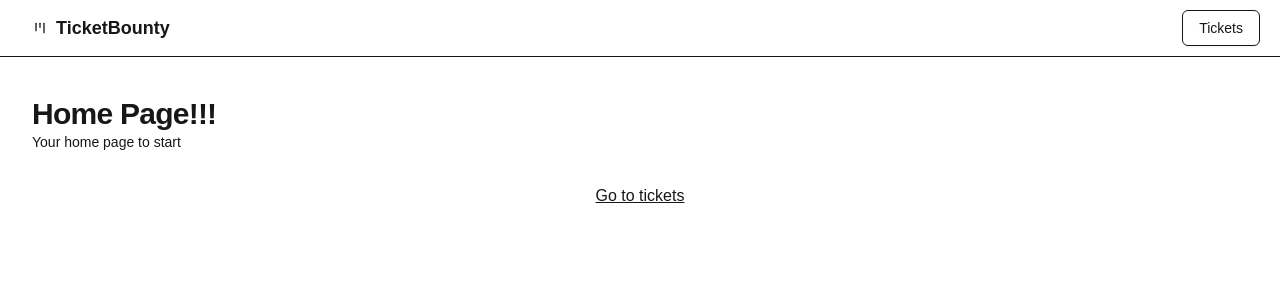
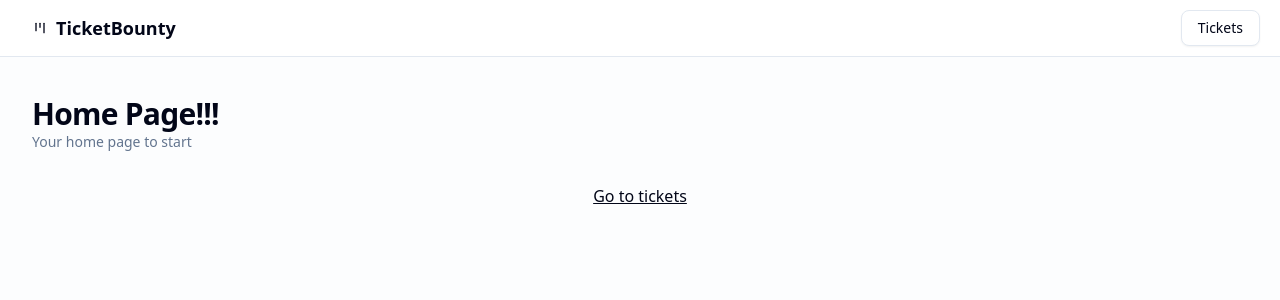
Before and after one commit to andreww334/the-road-to-next, a Next.js app: page / in a window 1280 px wide. Shown: the top 300 px of the page. Built offline with nearby package versions, Linux system fonts and the light colour scheme.

Commit message:
shadcn globals.css

```diff
--- a/src/app/globals.css
+++ b/src/app/globals.css
@@ -1,38 +1,122 @@
 @import "tailwindcss";
+@import "tw-animate-css";
 
-:root {
-  --background: #ffffff;
-  --foreground: #171717;
-}
+@custom-variant dark (&:is(.dark *));
 
 @theme inline {
   --color-background: var(--background);
   --color-foreground: var(--foreground);
   --font-sans: var(--font-geist-sans);
   --font-mono: var(--font-geist-mono);
-  --animate-fade-from-top: fade-from-top 0.5s ease-out;
-    @keyframes fade-from-top {
-      0% {
-        opacity: 0;
-        transform: translateY(-16px);
-      }
-
-      100% {
-        opacity: 1;
-        transform: translateY(0);
-      }
-    }
+  --color-sidebar-ring: var(--sidebar-ring);
+  --color-sidebar-border: var(--sidebar-border);
+  --color-sidebar-accent-foreground: var(--sidebar-accent-foreground);
+  --color-sidebar-accent: var(--sidebar-accent);
+  --color-sidebar-primary-foreground: var(--sidebar-primary-foreground);
+  --color-sidebar-primary: var(--sidebar-primary);
+  --color-sidebar-foreground: var(--sidebar-foreground);
+  --color-sidebar: var(--sidebar);
+  --color-chart-5: var(--chart-5);
+  --color-chart-4: var(--chart-4);
+  --color-chart-3: var(--chart-3);
+  --color-chart-2: var(--chart-2);
+  --color-chart-1: var(--chart-1);
+  --color-ring: var(--ring);
+  --color-input: var(--input);
+  --color-border: var(--border);
+  --color-destructive: var(--destructive);
+  --color-accent-foreground: var(--accent-foreground);
+  --color-accent: var(--accent);
+  --color-muted-foreground: var(--muted-foreground);
+  --color-muted: var(--muted);
+  --color-secondary-foreground: var(--secondary-foreground);
+  --color-secondary: var(--secondary);
+  --color-primary-foreground: var(--primary-foreground);
+  --color-primary: var(--primary);
+  --color-popover-foreground: var(--popover-foreground);
+  --color-popover: var(--popover);
+  --color-card-foreground: var(--card-foreground);
+  --color-card: var(--card);
+  --radius-sm: calc(var(--radius) - 4px);
+  --radius-md: calc(var(--radius) - 2px);
+  --radius-lg: var(--radius);
+  --radius-xl: calc(var(--radius) + 4px);
 }
 
-@media (prefers-color-scheme: dark) {
-  :root {
-    --background: #0a0a0a;
-    --foreground: #ededed;
+:root {
+  --radius: 0.625rem;
+  --background: oklch(1 0 0);
+  --foreground: oklch(0.129 0.042 264.695);
+  --card: oklch(1 0 0);
+  --card-foreground: oklch(0.129 0.042 264.695);
+  --popover: oklch(1 0 0);
+  --popover-foreground: oklch(0.129 0.042 264.695);
+  --primary: oklch(0.208 0.042 265.755);
+  --primary-foreground: oklch(0.984 0.003 247.858);
+  --secondary: oklch(0.968 0.007 247.896);
+  --secondary-foreground: oklch(0.208 0.042 265.755);
+  --muted: oklch(0.968 0.007 247.896);
+  --muted-foreground: oklch(0.554 0.046 257.417);
+  --accent: oklch(0.968 0.007 247.896);
+  --accent-foreground: oklch(0.208 0.042 265.755);
+  --destructive: oklch(0.577 0.245 27.325);
+  --border: oklch(0.929 0.013 255.508);
+  --input: oklch(0.929 0.013 255.508);
+  --ring: oklch(0.704 0.04 256.788);
+  --chart-1: oklch(0.646 0.222 41.116);
+  --chart-2: oklch(0.6 0.118 184.704);
+  --chart-3: oklch(0.398 0.07 227.392);
+  --chart-4: oklch(0.828 0.189 84.429);
+  --chart-5: oklch(0.769 0.188 70.08);
+  --sidebar: oklch(0.984 0.003 247.858);
+  --sidebar-foreground: oklch(0.129 0.042 264.695);
+  --sidebar-primary: oklch(0.208 0.042 265.755);
+  --sidebar-primary-foreground: oklch(0.984 0.003 247.858);
+  --sidebar-accent: oklch(0.968 0.007 247.896);
+  --sidebar-accent-foreground: oklch(0.208 0.042 265.755);
+  --sidebar-border: oklch(0.929 0.013 255.508);
+  --sidebar-ring: oklch(0.704 0.04 256.788);
+}
+
+.dark {
+  --background: oklch(0.129 0.042 264.695);
+  --foreground: oklch(0.984 0.003 247.858);
+  --card: oklch(0.208 0.042 265.755);
+  --card-foreground: oklch(0.984 0.003 247.858);
+  --popover: oklch(0.208 0.042 265.755);
+  --popover-foreground: oklch(0.984 0.003 247.858);
+  --primary: oklch(0.929 0.013 255.508);
+  --primary-foreground: oklch(0.208 0.042 265.755);
+  --secondary: oklch(0.279 0.041 260.031);
+  --secondary-foreground: oklch(0.984 0.003 247.858);
+  --muted: oklch(0.279 0.041 260.031);
+  --muted-foreground: oklch(0.704 0.04 256.788);
+  --accent: oklch(0.279 0.041 260.031);
+  --accent-foreground: oklch(0.984 0.003 247.858);
+  --destructive: oklch(0.704 0.191 22.216);
+  --border: oklch(1 0 0 / 10%);
+  --input: oklch(1 0 0 / 15%);
+  --ring: oklch(0.551 0.027 264.364);
+  --chart-1: oklch(0.488 0.243 264.376);
+  --chart-2: oklch(0.696 0.17 162.48);
+  --chart-3: oklch(0.769 0.188 70.08);
+  --chart-4: oklch(0.627 0.265 303.9);
+  --chart-5: oklch(0.645 0.246 16.439);
+  --sidebar: oklch(0.208 0.042 265.755);
+  --sidebar-foreground: oklch(0.984 0.003 247.858);
+  --sidebar-primary: oklch(0.488 0.243 264.376);
+  --sidebar-primary-foreground: oklch(0.984 0.003 247.858);
+  --sidebar-accent: oklch(0.279 0.041 260.031);
+  --sidebar-accent-foreground: oklch(0.984 0.003 247.858);
+  --sidebar-border: oklch(1 0 0 / 10%);
+  --sidebar-ring: oklch(0.551 0.027 264.364);
+}
+
+@layer base {
+  * {
+    @apply border-border outline-ring/50;
+  }
+  body {
+    @apply bg-background text-foreground;
   }
 }
-
-body {
-  background: var(--background);
-  color: var(--foreground);
-  font-family: Arial, Helvetica, sans-serif;
-}
```
